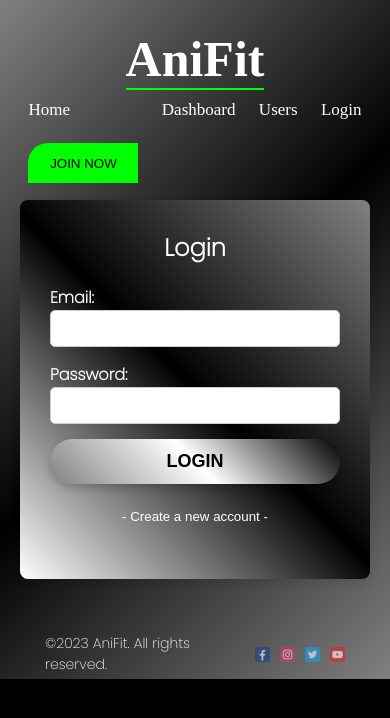
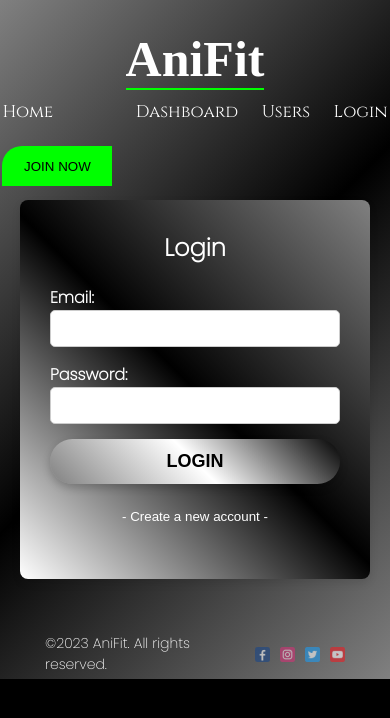
Before and after one commit to andria21/AniFit-NextJs, a Next.js app: page /dashboard/login in a window 390 px wide. Shown: the top 718 px of the page. Built offline with nearby package versions, Linux system fonts and the light colour scheme; no server answers; a web font is replaced by a local one.

Commit message:
Changed navbar font-family, cause it was working differently on mobile.

```diff
--- a/src/components/navbar/navbar.module.css
+++ b/src/components/navbar/navbar.module.css
@@ -99,6 +99,7 @@
     transform: translate(-50%);
     z-index: 1;
     width: 100%;
+    font-family: 'Cinzel', serif;
   }
   .flexContainer {
     display: flex;
@@ -111,6 +112,7 @@
   .logo {
     font-weight: bold;
     font-size: 50px;
+    font-family: 'Pacifico', cursive;
   }
 
   .logout {
```
